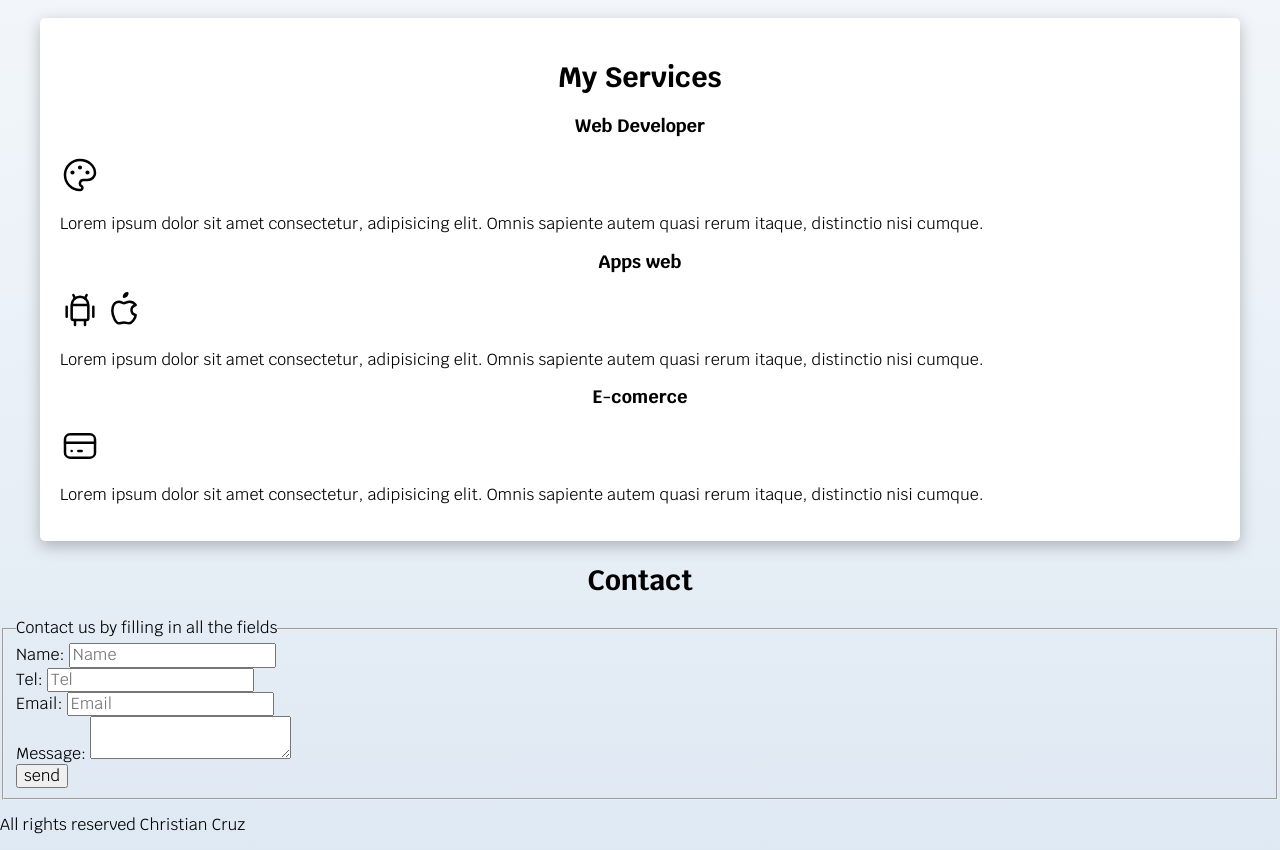
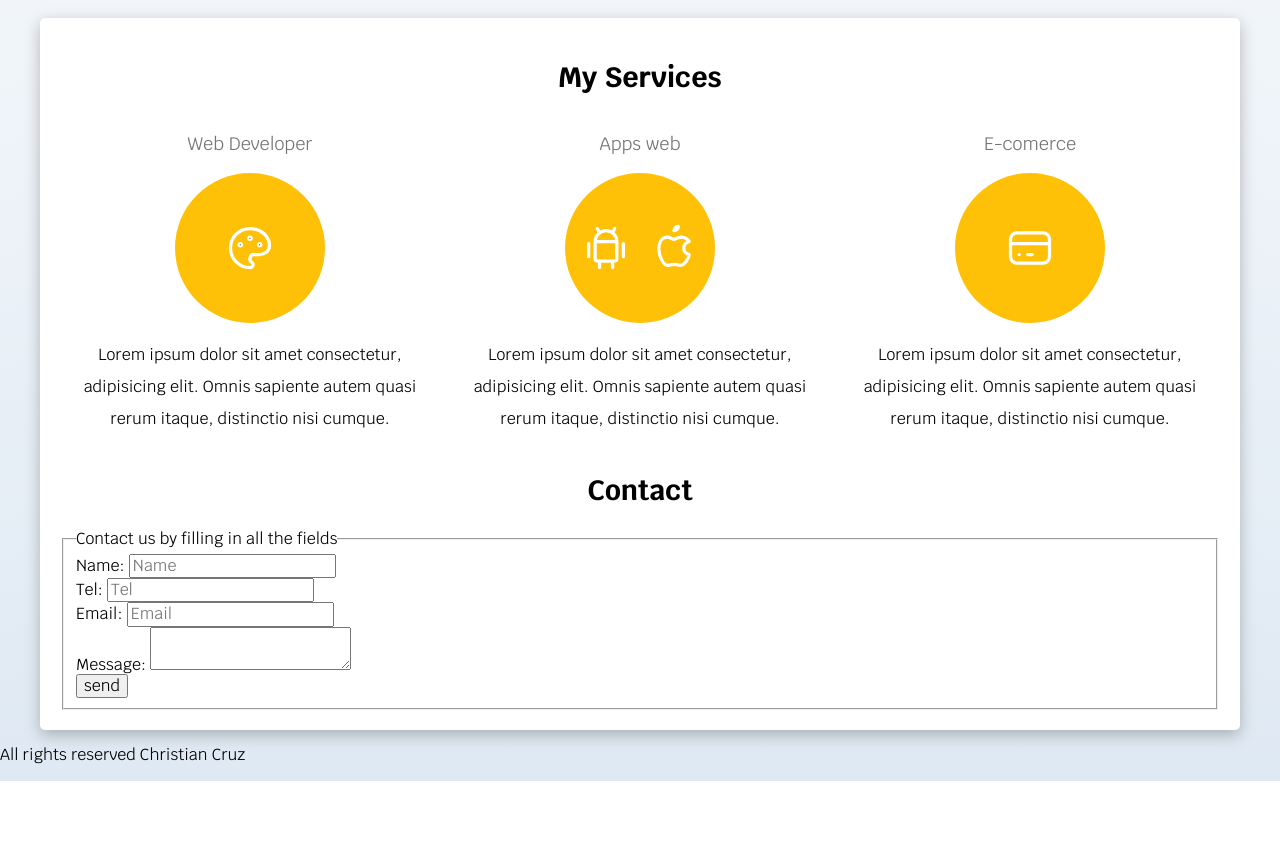
Before and after one commit to ChristiaanCruzj/web-freelancer, a plain HTML site: page index.html in a window 1280 px wide. Shown: the part 590-1440 px from the top of the page. After the commit the page ends 1371 px from the top, so only its background shows below. Drawn offline with Linux system fonts and the light colour scheme.

Commit message:
finish secction of services

```diff
--- a/css/styles.css
+++ b/css/styles.css
@@ -45,8 +45,10 @@ body {
     }
 }
 .shadow {
+    /* should not be used now
     -webkit-box-shadow: 0px 5px 15px 0px rgba(71,71,71,0.36);
     -moz-box-shadow: 0px 5px 15px 0px rgba(71,71,71,0.36);
+    */
     box-shadow: 0px 5px 15px 0px rgba(71,71,71,0.36);
     background-color: var(--white);
     padding: 2rem;
@@ -81,7 +83,7 @@ h1, h2, h3 {
 @media (min-width: 768px) {
     .main-nav {
         flex-direction: row;
-        justify-content: space-between; /*I put here because need the row*/
+        justify-content: space-evenly; /*I put here because need the row*/
     }
 }
 .main-nav a {
@@ -100,7 +102,7 @@ h1, h2, h3 {
     color: var(--primary);
 }
 
-/*-------------------start hero*/
+/*-------------------start hero-------------------*/
 .hero {
     /*
     If you wanted to go out for the css, you only need to set ../selectfolder/selectfile
@@ -137,3 +139,33 @@ h1, h2, h3 {
 .content-hero h2 , .content-hero p {
     color: var(--white);
 }
+@media (min-width: 768px) {
+    .services{
+        display: grid;
+        grid-template-columns: repeat(3, 1fr);
+        gap: 1rem
+    }
+}
+.service{
+    display: flex;
+    flex-direction: column;
+    align-items: center;
+}
+.service h3 {
+    color: var(--gray);
+    font-weight: 400;
+}
+.service p {
+    text-align: center;
+    line-height: 2;
+}
+.service .icons {
+    height: 15rem;
+    width: 15rem;
+    background-color: var(--primary);
+    border-radius: 50%;
+    /* Centro horizontal y verticalmente */
+    display: flex;
+    align-items: center;
+    justify-content: space-evenly;
+}
--- a/index.html
+++ b/index.html
@@ -33,12 +33,13 @@
 
 
             <p>
-                <svg xmlns="http://www.w3.org/2000/svg" class="icon icon-tabler icon-tabler-map-pin" width="88"
-                    height="88" viewBox="0 0 24 24" stroke-width="1.5" stroke="#ff9300" fill="none"
+                <svg xmlns="http://www.w3.org/2000/svg" class="icon icon-tabler icon-tabler-map-pin" width="80"
+                    height="80" viewBox="0 0 24 24" stroke-width="1.5" stroke="#ffc107" fill="none"
                     stroke-linecap="round" stroke-linejoin="round">
                     <path stroke="none" d="M0 0h24v24H0z" fill="none" />
                     <circle cx="12" cy="11" r="3" />
                     <path d="M17.657 16.657l-4.243 4.243a2 2 0 0 1 -2.827 0l-4.244 -4.243a8 8 0 1 1 11.314 0z" />
+                </svg>
                 </svg>
 
                 Ciudad de México, CDMX.
@@ -49,11 +50,13 @@
 
     <main class="content shadow">
         <h2>My Services</h2>
-        <section>
+        <div class="services">
+            <section class="service">
                 <h3>Web Developer</h3>
-            <svg xmlns="http://www.w3.org/2000/svg" class="icon icon-tabler icon-tabler-palette" width="40" height="40"
-                viewBox="0 0 24 24" stroke-width="1.5" stroke="#000000" fill="none" stroke-linecap="round"
-                stroke-linejoin="round">
+                <div class="icons">
+                    <svg xmlns="http://www.w3.org/2000/svg" class="icon icon-tabler icon-tabler-palette" width="52"
+                        height="52" viewBox="0 0 24 24" stroke-width="1.5" stroke="#ffffff" fill="none"
+                        stroke-linecap="round" stroke-linejoin="round">
                         <path stroke="none" d="M0 0h24v24H0z" fill="none" />
                         <path
                             d="M12 21a9 9 0 1 1 0 -18a9 8 0 0 1 9 8a4.5 4 0 0 1 -4.5 4h-2.5a2 2 0 0 0 -1 3.75a1.3 1.3 0 0 1 -1 2.25" />
@@ -61,14 +64,16 @@
                         <circle cx="12" cy="7.5" r=".5" fill="currentColor" />
                         <circle cx="16.5" cy="10.5" r=".5" fill="currentColor" />
                     </svg>
+                </div>
                 <p>Lorem ipsum dolor sit amet consectetur, adipisicing elit. Omnis sapiente autem quasi rerum itaque,
                     distinctio nisi cumque.</p>
             </section>
-        <section>
+            <section class="service">
                 <h3>Apps web</h3>
-            <svg xmlns="http://www.w3.org/2000/svg" class="icon icon-tabler icon-tabler-brand-android" width="40"
-                height="40" viewBox="0 0 24 24" stroke-width="1.5" stroke="#000000" fill="none" stroke-linecap="round"
-                stroke-linejoin="round">
+                <div class="icons">
+                    <svg xmlns="http://www.w3.org/2000/svg" class="icon icon-tabler icon-tabler-brand-android"
+                        width="52" height="52" viewBox="0 0 24 24" stroke-width="1.5" stroke="#ffffff" fill="none"
+                        stroke-linecap="round" stroke-linejoin="round">
                         <path stroke="none" d="M0 0h24v24H0z" fill="none" />
                         <line x1="4" y1="10" x2="4" y2="16" />
                         <line x1="20" y1="10" x2="20" y2="16" />
@@ -78,32 +83,36 @@
                         <line x1="9" y1="18" x2="9" y2="21" />
                         <line x1="15" y1="18" x2="15" y2="21" />
                     </svg>
-            <svg xmlns="http://www.w3.org/2000/svg" class="icon icon-tabler icon-tabler-brand-apple" width="40"
-                height="40" viewBox="0 0 24 24" stroke-width="1.5" stroke="#000000" fill="none" stroke-linecap="round"
-                stroke-linejoin="round">
+                    <svg xmlns="http://www.w3.org/2000/svg" class="icon icon-tabler icon-tabler-brand-apple" width="52"
+                        height="52" viewBox="0 0 24 24" stroke-width="1.5" stroke="#ffffff" fill="none"
+                        stroke-linecap="round" stroke-linejoin="round">
                         <path stroke="none" d="M0 0h24v24H0z" fill="none" />
                         <path
                             d="M9 7c-3 0 -4 3 -4 5.5c0 3 2 7.5 4 7.5c1.088 -.046 1.679 -.5 3 -.5c1.312 0 1.5 .5 3 .5s4 -3 4 -5c-.028 -.01 -2.472 -.403 -2.5 -3c-.019 -2.17 2.416 -2.954 2.5 -3c-1.023 -1.492 -2.951 -1.963 -3.5 -2c-1.433 -.111 -2.83 1 -3.5 1c-.68 0 -1.9 -1 -3 -1z" />
                         <path d="M12 4a2 2 0 0 0 2 -2a2 2 0 0 0 -2 2" />
                     </svg>
+                </div>
                 <p>Lorem ipsum dolor sit amet consectetur, adipisicing elit. Omnis sapiente autem quasi rerum itaque,
                     distinctio nisi cumque.</p>
             </section>
-        <section>
+            <section class="service">
                 <h3>E-comerce</h3>
-            <svg xmlns="http://www.w3.org/2000/svg" class="icon icon-tabler icon-tabler-credit-card" width="40"
-                height="40" viewBox="0 0 24 24" stroke-width="1.5" stroke="#000000" fill="none" stroke-linecap="round"
-                stroke-linejoin="round">
+                <div class="icons">
+                    <svg xmlns="http://www.w3.org/2000/svg" class="icon icon-tabler icon-tabler-credit-card" width="52"
+                        height="52" viewBox="0 0 24 24" stroke-width="1.5" stroke="#ffffff" fill="none"
+                        stroke-linecap="round" stroke-linejoin="round">
                         <path stroke="none" d="M0 0h24v24H0z" fill="none" />
                         <rect x="3" y="5" width="18" height="14" rx="3" />
                         <line x1="3" y1="10" x2="21" y2="10" />
                         <line x1="7" y1="15" x2="7.01" y2="15" />
                         <line x1="11" y1="15" x2="13" y2="15" />
                     </svg>
+                </div>
                 <p>Lorem ipsum dolor sit amet consectetur, adipisicing elit. Omnis sapiente autem quasi rerum itaque,
                     distinctio nisi cumque.</p>
             </section>
-    </main>
+        </div><!-- Finish .services -->
+
 
         <section>
             <h2>Contact</h2>
@@ -133,6 +142,8 @@
             </form>
         </section>
 
+    </main>
+
     <footer>
         <p>All rights reserved Christian Cruz</p>
     </footer>
```
Lines whose indentation alone changed are shown as unchanged.
